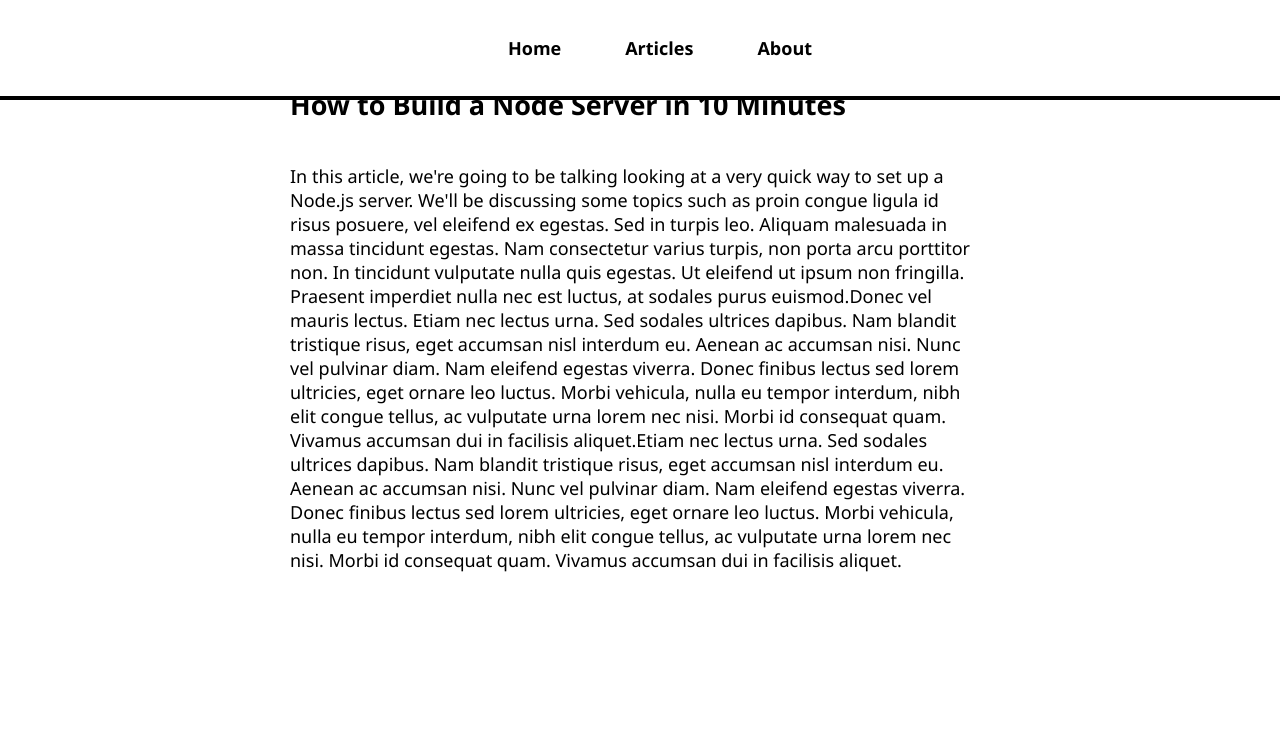
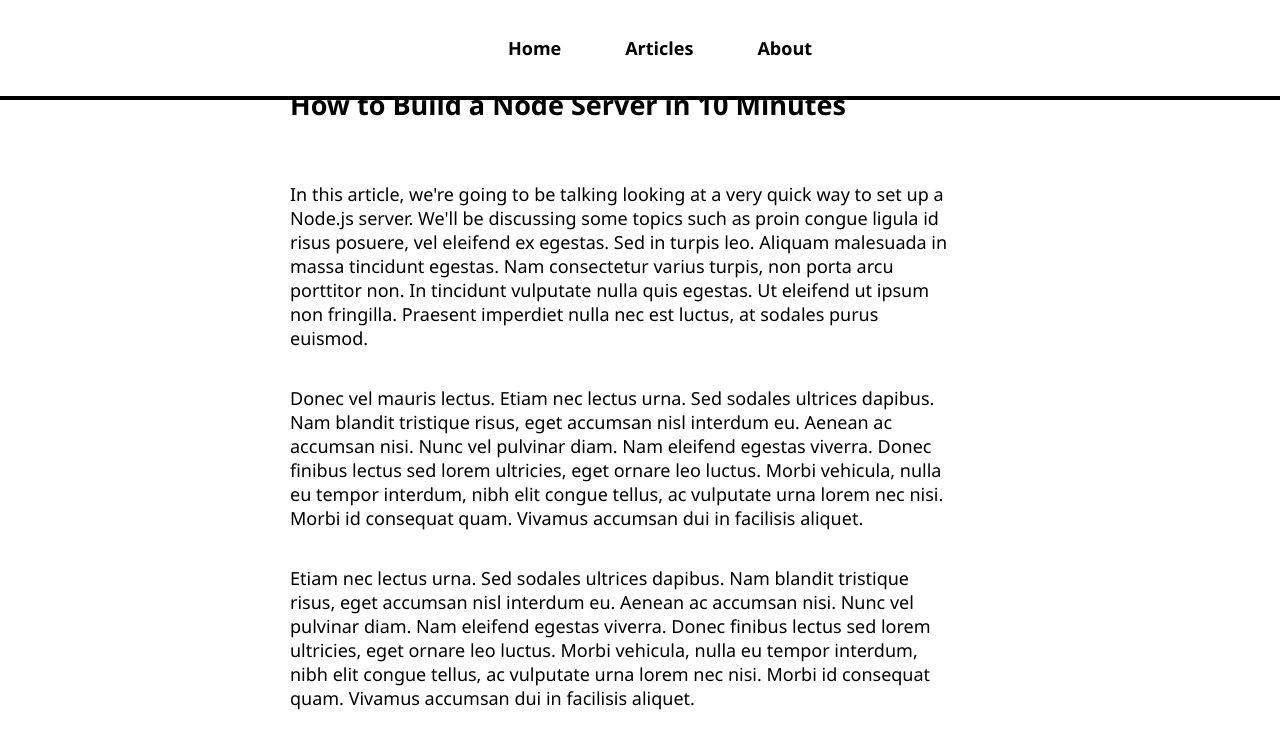
Before and after one commit to m-fadi/Blog-app, a React (Create React App) app: page /articles/learn-node in a window 1280 px wide. Shown: the top 748 px of the page. Built offline with nearby package versions, Linux system fonts and the light colour scheme.

Commit message:
article paragraph

```diff
--- a/src/Pages/Article.jsx
+++ b/src/Pages/Article.jsx
@@ -5,12 +5,13 @@
 function Article() {
     let {articleId}=useParams()
     const article=articleContent.find(article=> article.name===articleId)
+    const paragraph=article.content.map(paragraph=><p> {paragraph}</p>)
   return (
       <div>
           {" "}
 
           <h2>{article.title}</h2>
-          <p className="articleBody">{article.content}</p>
+          <p >{paragraph}</p>
       </div>
   );
 }
```
